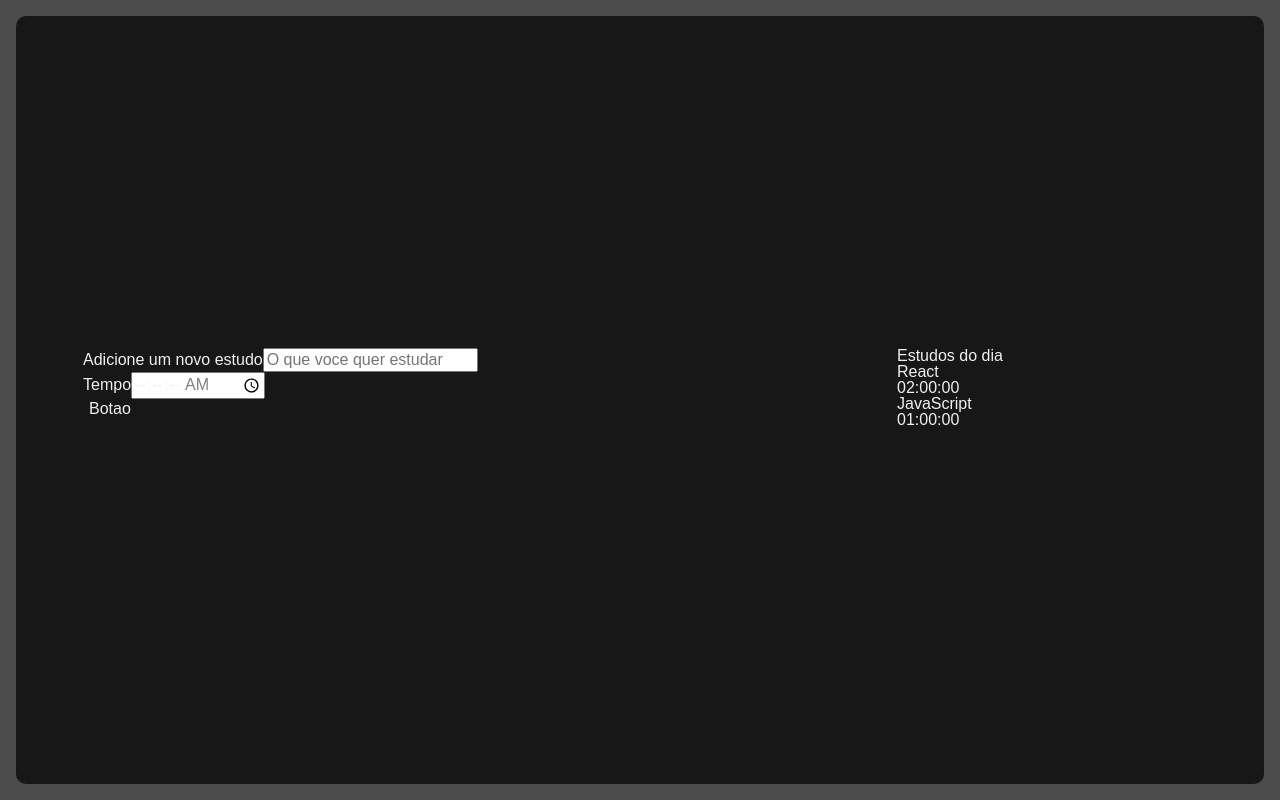
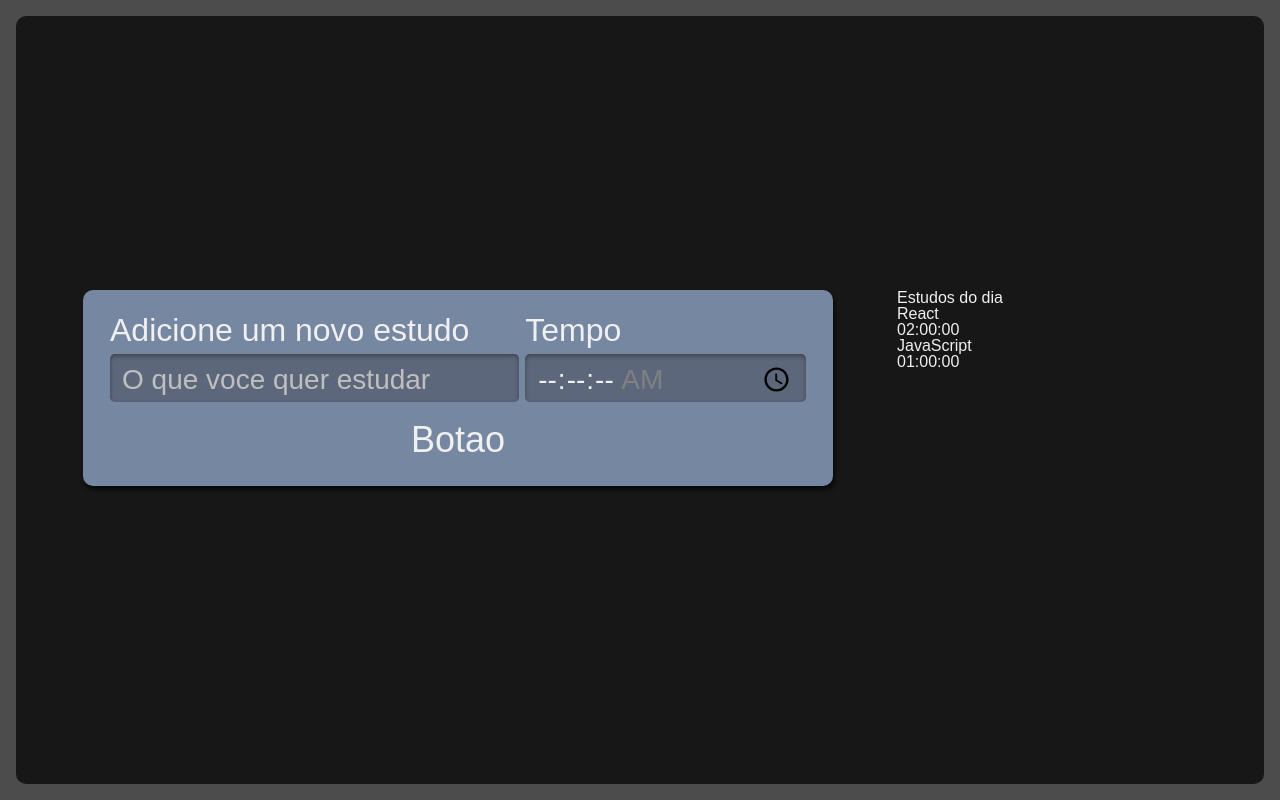
Before and after one commit to jonasemc/Task-Organizer, a React (Create React App) app: page / in a window 1280 px wide. Built offline with nearby package versions, Linux system fonts and the light colour scheme.

Commit message:
style: Criar style do form.tsx

```diff
--- a/src/components/form/form.tsx
+++ b/src/components/form/form.tsx
@@ -1,14 +1,13 @@
 import React from "react";
 import Button from "../button/button";
+import "./style.scss";
 
-class Form extends React.Component{
+class Form extends React.Component {
   render() {
     return (
-             <form >
-                <div>
-                    <label htmlFor="tarefa">
-                        Adicione um novo estudo
-                    </label>
+      <form className="novaTarefa">
+        <div className="inputContainer">
+          <label htmlFor="tarefa">Adicione um novo estudo</label>
           <input
             type="text"
             name="tarefa"
@@ -17,10 +16,8 @@
             required
           />
         </div>
-                <div>
-                    <label htmlFor="tempo">
-                        Tempo
-                    </label>
+        <div className="inputContainer">
+          <label htmlFor="tempo">Tempo</label>
           <input
             type="time"
             step="1"
@@ -31,7 +28,7 @@
             required
           />
         </div>
-                <Button/>
+        <Button />
       </form>
     );
   }
--- /dev/null
+++ b/src/components/form/style.scss
@@ -0,0 +1,61 @@
+.novaTarefa {
+    display:flex;
+    flex-direction: column;
+    grid-area: nova-tarefa;
+    background-color: #7687A1;
+    border-radius: 10px;
+    box-shadow: 2px 4px 4px #0000009F;
+    padding: 12px;
+
+    .inputContainer {
+      display: flex;
+      flex-direction: column;
+      width: 100%;
+      margin-bottom: 16px;
+
+      label {
+        margin-bottom: 8px;
+        font-size: 1.25rem;
+      }
+
+      input {
+        width: 100%;
+        padding: 8px 12px 4px;
+        box-sizing: border-box;
+        border: unset;
+        border-radius: 5px;
+        background-color: #5D677C;
+        box-shadow: 0px 2px 4px #2D2B2B9F inset;
+
+        &::placeholder {
+          color: #BFBFBF;
+        }
+      }
+    }
+
+    @media screen and (min-width: 1280px) {
+      flex-direction: row;
+      flex-wrap: wrap;
+      justify-content: space-around;
+      font-size: 2.25rem;
+      padding: 24px;
+      box-sizing: border-box;
+
+      .inputContainer {
+        width: calc(60% - 12px);
+
+        &:last-of-type {
+          width: 40%;
+        }
+
+        label {
+          font-size: 2rem;
+        }
+
+        input {
+          height: 100%;
+          font-size: 1.75rem;
+        }
+      }
+    }
+  }
```
Lines whose indentation alone changed are shown as unchanged.
